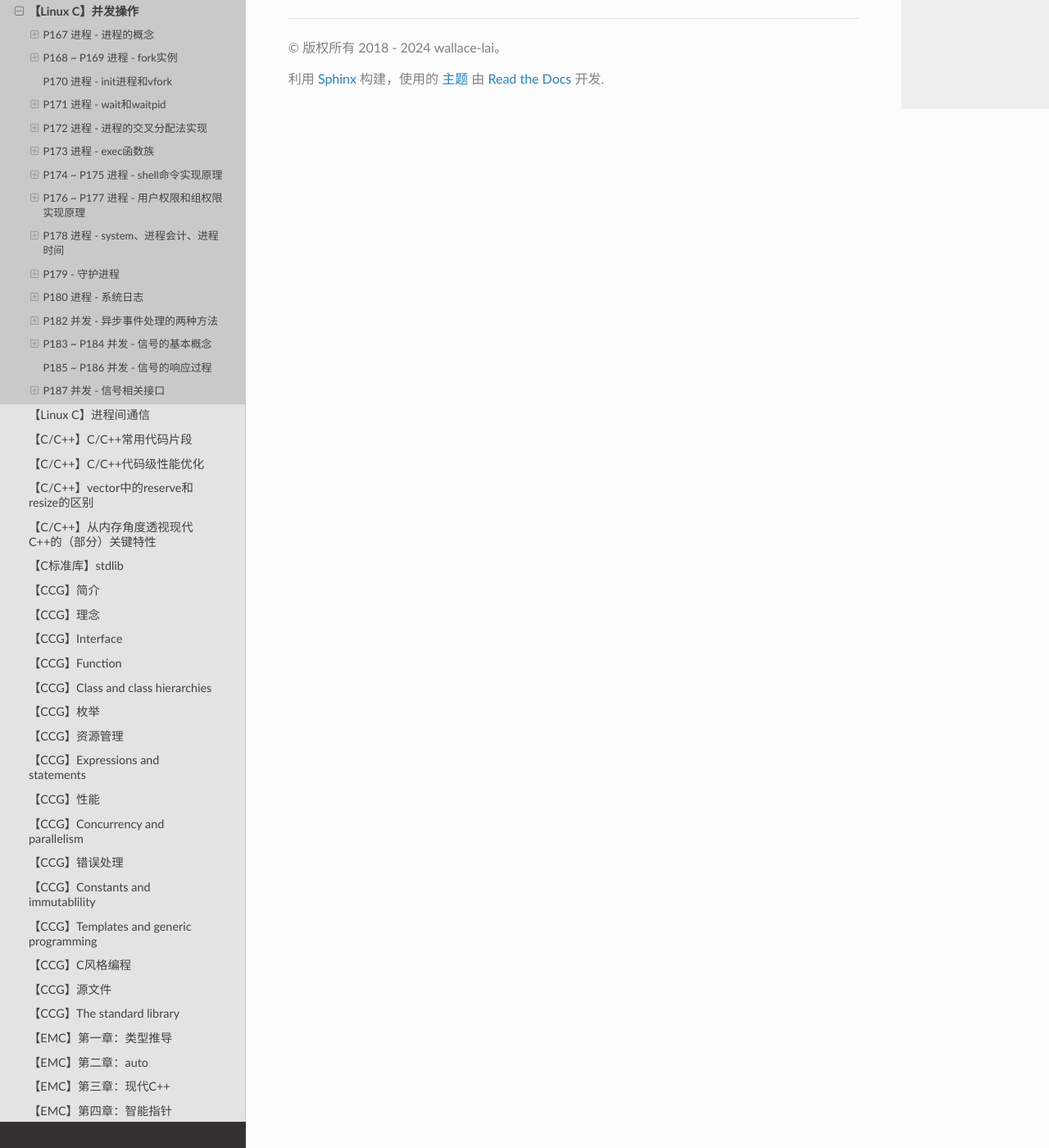
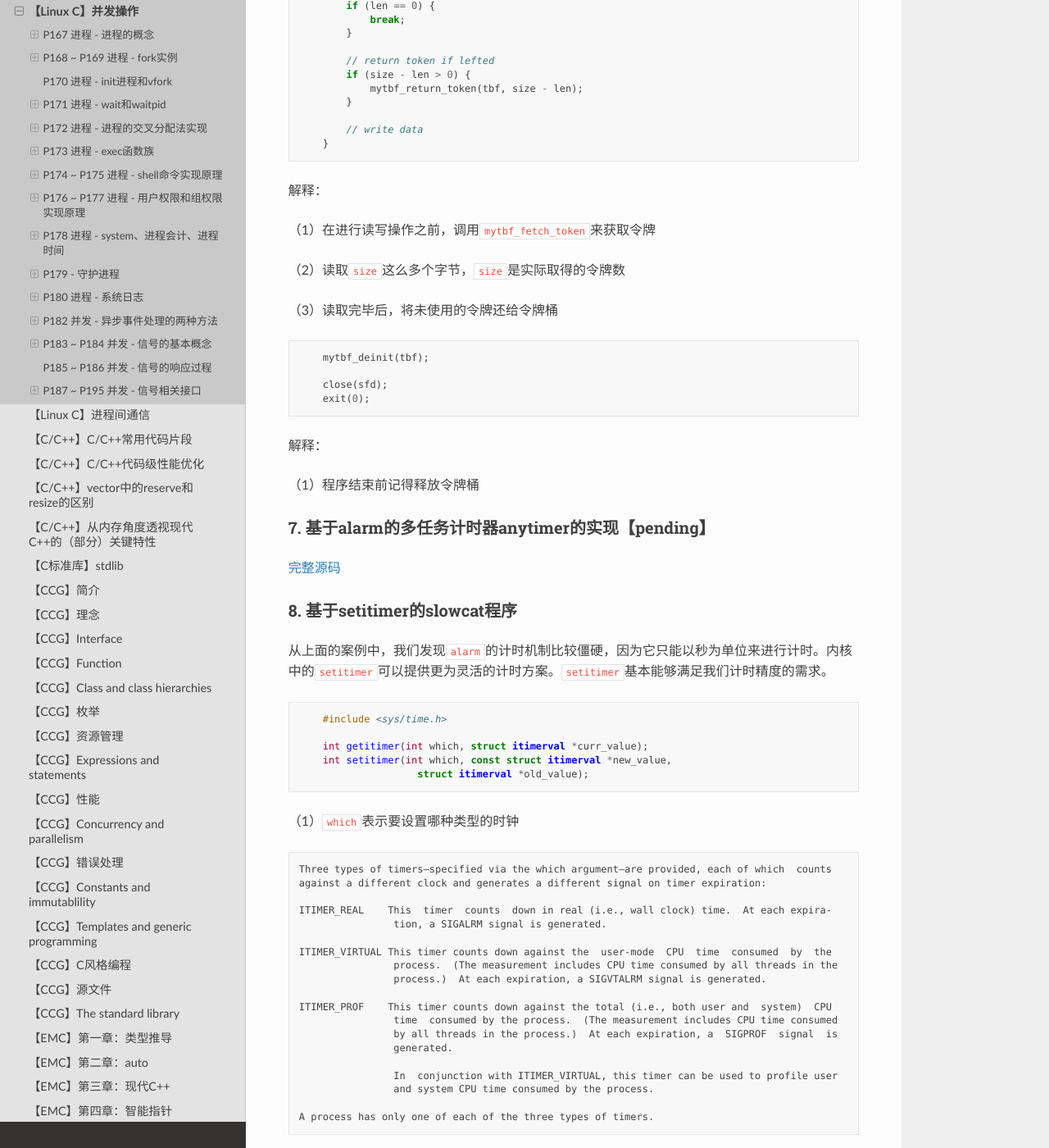
Before and after one commit to wallace-lai/learning-notes, a Sphinx documentation site: the page built from source/Language/linux-c2.md, in a window 1280 px wide and 1400 px high, scrolled down 51606 px. Shown: the whole window at 82% size. Built offline with Sphinx 7.4.7 and the Read the Docs theme 2.0.0, drawn with Linux system fonts in a browser that asks for light colours; some of the changed text lies outside the part shown.

Commit message:
update linux c (#116)

````diff
--- a/source/Language/linux-c2.md
+++ b/source/Language/linux-c2.md
@@ -1599,7 +1599,7 @@
 标准信号为什么要丢失？因为同一个响应周期内哪怕有多个信号过来，对pending的处理结果都是一样的（置为1），所以只会响应一次，也即后面的相同信号会被丢失。
 
 
-## P187 并发 - 信号相关接口
+## P187 ~ P195 并发 - 信号相关接口
 
 ### 1. 接口
 
@@ -2145,6 +2145,35 @@
 
 （2）如果令牌数大于零，则在进行一次读写前需要自减令牌个数，表示已经消耗了一个令牌
 
+<p style="color:red;">上述代码中的一个错误：</p>
+
+仔细分析这段代码：
+
+```c
+    while (1) {
+
+        // flow control
+        while (token <= 0) {
+            pause();
+        }
+        token--;
+
+        // read and write
+        // ...
+    }
+```
+
+假如`while (token <= 0)`判断结果为真，然后在进入`pause`之前产生了信号，信号将`token`给累加了起来，不再是
+`token <= 0`了。那没关系，等下一次`alarm`的信号触发即可。
+
+但如果在`token--`的过程中产生了信号（**这概率是很小的，因为`pause`过后要大概1秒后再有新信号产生，在1秒内大概率是可以完成`token--`操作的**），那么`token`的值是不准确的。因为`token--`是先取`token`的值再减1后再存回`token`处。而`token--`这个过程不是信号原子的，即可能被信号处理函数所影响，导致`token`值不正确。
+
+**为了解决这个问题，可以将`token`设置成信号原子的`sig_atomic_t`类型**。这样就可以在信号处理函数中原子性地访问`token`，如下所示：
+
+```c
+static volatile sig_atomic_t token = 0;
+```
+
 ### 6. 将基于alarm的令牌桶式流控做成函数库
 
 [完整源码](https://github.com/wallace-lai/learn-apue/tree/main/src/con/parallel/signal/mytbf)
@@ -2403,3 +2432,135 @@
 解释：
 
 （1）程序结束前记得释放令牌桶
+
+### 7. 基于alarm的多任务计时器anytimer的实现【pending】
+
+[完整源码](https://github.com/wallace-lai/learn-apue/tree/main/src/con/parallel/signal/anytimer)
+
+### 8. 基于setitimer的slowcat程序
+
+从上面的案例中，我们发现`alarm`的计时机制比较僵硬，因为它只能以秒为单位来进行计时。内核中的`setitimer`可以提供更为灵活的计时方案。`setitimer`基本能够满足我们计时精度的需求。
+
+```c
+    #include <sys/time.h>
+
+    int getitimer(int which, struct itimerval *curr_value);
+    int setitimer(int which, const struct itimerval *new_value,
+                    struct itimerval *old_value);
+```
+
+（1）`which`表示要设置哪种类型的时钟
+
+```
+Three types of timers—specified via the which argument—are provided, each of which  counts
+against a different clock and generates a different signal on timer expiration:
+
+ITIMER_REAL    This  timer  counts  down in real (i.e., wall clock) time.  At each expira‐
+                tion, a SIGALRM signal is generated.
+
+ITIMER_VIRTUAL This timer counts down against the  user-mode  CPU  time  consumed  by  the
+                process.  (The measurement includes CPU time consumed by all threads in the
+                process.)  At each expiration, a SIGVTALRM signal is generated.
+
+ITIMER_PROF    This timer counts down against the total (i.e., both user and  system)  CPU
+                time  consumed by the process.  (The measurement includes CPU time consumed
+                by all threads in the process.)  At each expiration, a  SIGPROF  signal  is
+                generated.
+
+                In  conjunction with ITIMER_VIRTUAL, this timer can be used to profile user
+                and system CPU time consumed by the process.
+
+A process has only one of each of the three types of timers.
+```
+
+（2）`curr_value`表示时间
+
+```
+Timer values are defined by the following structures:
+
+    struct itimerval {
+        struct timeval it_interval; /* Interval for periodic timer */
+        struct timeval it_value;    /* Time until next expiration */
+    };
+
+    struct timeval {
+        time_t      tv_sec;         /* seconds */
+        suseconds_t tv_usec;        /* microseconds */
+    };
+```
+
+注意：`setitimer`本身是周期循环的，也即不需要再像`alarm`那样在信号处理函数中进行下一次的`alarm`调用
+
+我们使用`setitimer`来实现之前的slowcat程序
+
+[完整源码](https://github.com/wallace-lai/learn-apue/blob/main/src/con/parallel/signal/slowcat_setitimer.c)
+
+
+```c
+static void on_alarm_handler(int s)
+{
+    // set next alarm signal
+    // alarm(1);
+    need_send = 1;
+}
+
+    signal(SIGALRM, on_alarm_handler);
+    // alarm(1);
+
+    struct itimerval itv;
+    itv.it_interval.tv_sec = 1;
+    itv.it_interval.tv_usec = 0;
+    itv.it_value.tv_sec = 1;
+    itv.it_value.tv_usec = 0;
+    ret = setitimer(ITIMER_REAL, &itv, NULL);
+    if (ret < 0) {
+        perror("setitimer()");
+        exit(1);
+    }
+```
+
+解释：
+
+（1）使用`setitimer`程序代替原先的`alarm`
+
+（2）同时在信号处理函数中不再需要继续调用`setitimer`了，它本身就是循环的
+
+### 9. abort函数
+
+```c
+#include <stdlib.h>
+
+void abort(void);
+```
+
+功能：杀掉当前进程，并生成coredump文件
+
+### 10. system函数
+
+```c
+#include <stdlib.h>
+
+int system(const char *command);
+```
+
+`system`可以看成是`few`的封装。在使用`system`的过程中，需要屏蔽掉`SIGCHLD`信号，同时忽略`SIGINT`和`SIGQUIT`信号。
+
+### 11. sleep函数
+
+```c
+#include <unistd.h>
+
+unsigned int sleep(unsigned int seconds);
+```
+
+```c
+#include <time.h>
+
+int nanosleep(const struct timespec *reg, struct timespec *rem);
+
+#include <unistd.h>
+
+int usleep(useconds_t usec);
+```
+
+不要使用`sleep`，使用`nanosleep`或者`usleep`代替之。
````
